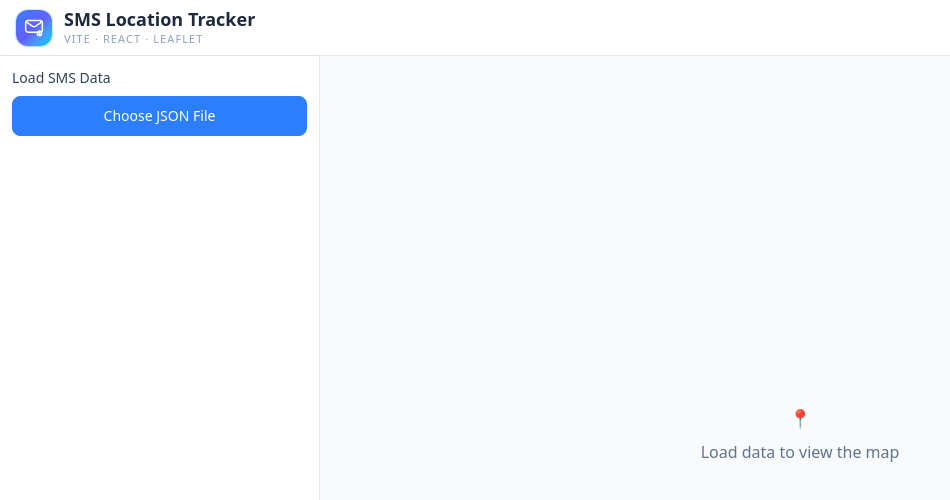
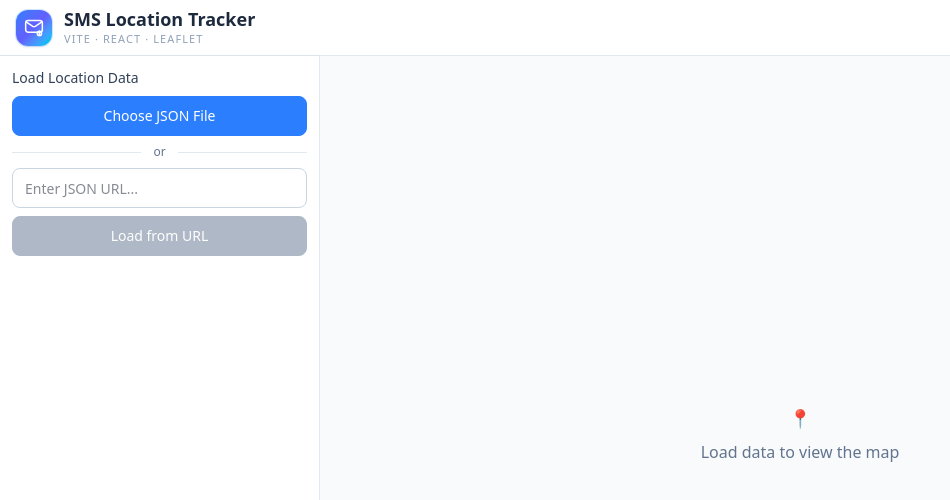
Before and after one commit to WhoIsFishie/bro-location, a React (Vite) app: page / in a window 1280 px wide. Shown: the top 500 px of the page, without its empty margins (0-950 px from the left). Built offline with nearby package versions, Linux system fonts and the light colour scheme.

Commit message:
added url loading attempt 1

```diff
--- a/src/components/DataLoader.tsx
+++ b/src/components/DataLoader.tsx
@@ -6,10 +6,56 @@ type Props = {
   onLoaded: (data: NormalizedRecord[]) => void;
 };
 
+// Add this function to handle JSON URL fetching
+async function fetchJsonFromUrl(jsonUrl: string) {
+  try {
+    const url = new URL(jsonUrl);
+
+    const response = await fetch(jsonUrl, {
+      method: 'GET',
+      headers: {
+        'Accept': 'application/json, text/plain, */*',
+      },
+      mode: 'cors'
+    });
+
+    if (!response.ok) {
+      if (response.status === 404) {
+        throw new Error('JSON file not found. Please check the URL and try again.');
+      } else if (response.status === 403) {
+        throw new Error('JSON file access denied.');
+      } else {
+        throw new Error(`Failed to fetch JSON data (${response.status})`);
+      }
+    }
+
+    const text = await response.text();
+
+    if (!text || text.trim().length === 0) {
+      throw new Error('JSON file is empty or contains no data');
+    }
+
+    try {
+      return JSON.parse(text);
+    } catch (parseError) {
+      throw new Error('File does not contain valid JSON data');
+    }
+  } catch (error: any) {
+    if (error.name === 'TypeError' && error.message.includes('CORS')) {
+      throw new Error(
+        'JSON file cannot be fetched due to CORS restrictions. ' +
+        'Please ensure the server allows cross-origin requests or download the file manually.'
+      );
+    }
+    throw error;
+  }
+}
+
 export default function DataLoader({ onLoaded }: Props) {
   const [error, setError] = useState<string | null>(null);
   const [isBusy, setIsBusy] = useState(false);
   const [selectedFileName, setSelectedFileName] = useState<string>('No file chosen');
+  const [urlInput, setUrlInput] = useState<string>('');
 
   async function handleFileChange(e: React.ChangeEvent<HTMLInputElement>) {
     const file = e.target.files?.[0];
@@ -23,6 +69,35 @@ export default function DataLoader({ onLoaded }: Props) {
     setIsBusy(true);
     try {
       const text = await file.text();
+      await processJsonData(text);
+    } catch (err) {
+      const message = err instanceof Error ? err.message : 'Unknown error';
+      setError(message);
+    } finally {
+      setIsBusy(false);
+    }
+  }
+
+  async function handleUrlSubmit(e: React.FormEvent) {
+    e.preventDefault();
+    if (!urlInput.trim()) return;
+
+    setError(null);
+    setIsBusy(true);
+    try {
+      const data = await fetchJsonFromUrl(urlInput.trim());
+      const jsonText = JSON.stringify(data);
+      await processJsonData(jsonText);
+      setSelectedFileName(`URL: ${urlInput}`);
+    } catch (err) {
+      const message = err instanceof Error ? err.message : 'Unknown error';
+      setError(message);
+    } finally {
+      setIsBusy(false);
+    }
+  }
+
+  async function processJsonData(jsonText: string): Promise<void> {
     // Use web worker for heavy parsing/normalization
     const worker = new NormalizeWorker();
     const result: NormalizedRecord[] = await new Promise((resolve, reject) => {
@@ -39,23 +114,19 @@ export default function DataLoader({ onLoaded }: Props) {
         reject(e.message);
         worker.terminate();
       };
-        worker.postMessage(text);
+      worker.postMessage(jsonText);
     });
     onLoaded(result);
-    } catch (err) {
-      const message = err instanceof Error ? err.message : 'Unknown error';
-      setError(message);
-    } finally {
-      setIsBusy(false);
-    }
   }
 
   return (
-    <div className="space-y-2">
+    <div className="space-y-4">
       <div className="space-y-2">
         <label className="block text-sm font-medium text-slate-700">
-          Load SMS Data
+          Load Location Data
         </label>
+
+        {/* File Upload */}
         <div className="relative">
           <div className="w-full h-10 bg-blue-500 hover:bg-blue-600 border border-blue-500 rounded-lg flex items-center justify-center px-3 text-sm text-white font-medium cursor-pointer transition-colors">
             {selectedFileName === 'No file chosen' ? 'Choose JSON File' : selectedFileName}
@@ -68,11 +139,40 @@ export default function DataLoader({ onLoaded }: Props) {
             className="absolute inset-0 opacity-0 cursor-pointer"
           />
         </div>
+
+        {/* URL Input */}
+        <div className="relative">
+          <div className="absolute inset-0 flex items-center">
+            <div className="w-full border-t border-slate-200"></div>
           </div>
+          <div className="relative flex justify-center text-xs">
+            <span className="bg-white px-3 text-slate-500">or</span>
+          </div>
+        </div>
+
+        <form onSubmit={handleUrlSubmit} className="space-y-2">
+          <input
+            type="text"
+            placeholder="Enter JSON URL..."
+            value={urlInput}
+            onChange={(e) => setUrlInput(e.target.value)}
+            disabled={isBusy}
+            className="w-full h-10 px-3 border border-slate-300 rounded-lg text-sm focus:outline-none focus:ring-2 focus:ring-blue-500 focus:border-transparent disabled:opacity-50 disabled:cursor-not-allowed"
+          />
+          <button
+            type="submit"
+            disabled={isBusy || !urlInput.trim()}
+            className="w-full h-10 bg-slate-500 hover:bg-slate-600 border border-slate-500 rounded-lg text-sm text-white font-medium cursor-pointer transition-colors disabled:opacity-50 disabled:cursor-not-allowed"
+          >
+            Load from URL
+          </button>
+        </form>
+      </div>
+
       {isBusy && (
-        <div className="flex items-center text-sm text-primary-600">
-          <div className="animate-spin rounded-full h-4 w-4 border-b-2 border-primary-600 mr-2"></div>
-          Parsing…
+        <div className="flex items-center text-sm text-blue-600">
+          <div className="animate-spin rounded-full h-4 w-4 border-b-2 border-blue-600 mr-2"></div>
+          {selectedFileName.startsWith('URL:') ? 'Loading from URL...' : 'Parsing file...'}
         </div>
       )}
       {error && (
```
Lines whose indentation alone changed are shown as unchanged.
